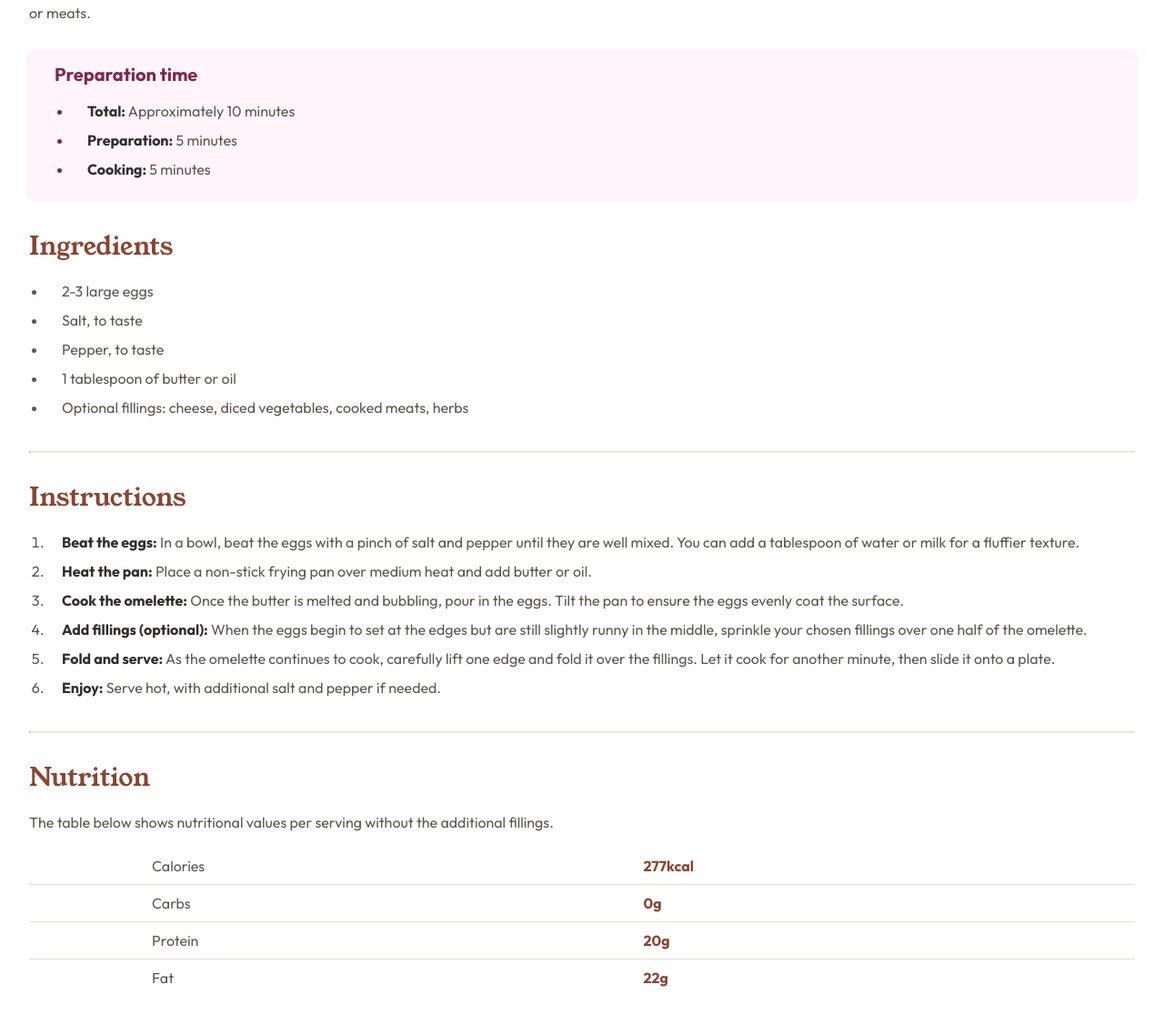
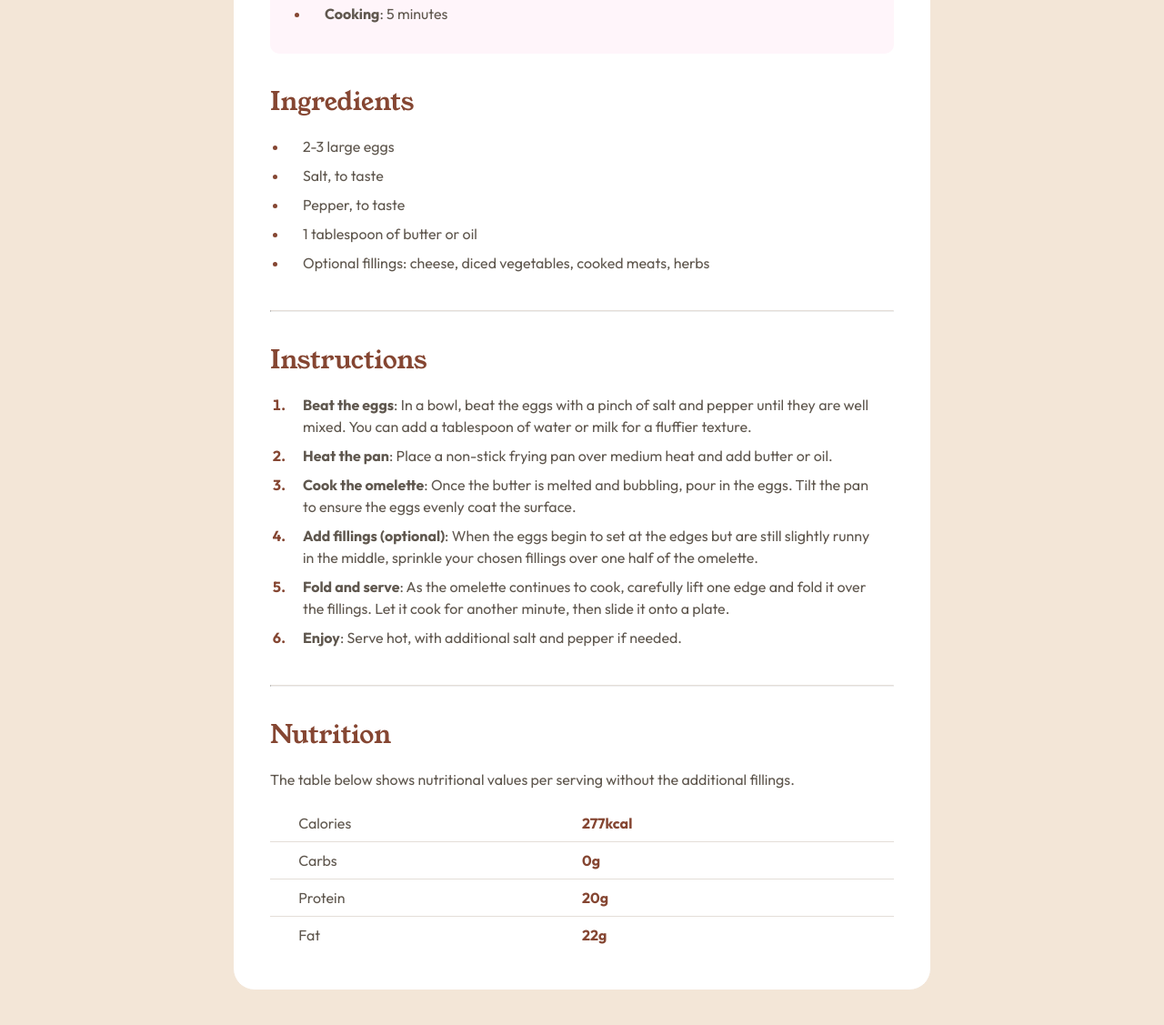
Before and after one commit to jma26/recipe-page, a plain HTML site: page index.html in a window 1280 px wide. Shown: the part 707-1834 px from the top of the page at 91% size. Drawn offline with Linux system fonts and the light colour scheme.

Commit message:
Add desktop styling

```diff
--- a/index.html
+++ b/index.html
@@ -30,16 +30,16 @@
       <!-- Preparation section -->
       <section class="recipe__preparation-section">
         <h2 class="recipe__preparation-headline">Preparation time</h2>
-        <ul class="recipe__preparation-list">
-          <li><span class="recipe__list-item--bold">Total:</span> Approximately 10 minutes</li>
-          <li><span class="recipe__list-item--bold">Preparation:</span> 5 minutes</li>
-          <li><span class="recipe__list-item--bold">Cooking:</span> 5 minutes</li>
+        <ul class="recipe__preparation-list recipe__section-list">
+          <li><span class="recipe__list-item--bold">Total</span>: Approximately 10 minutes</li>
+          <li><span class="recipe__list-item--bold">Preparation</span>: 5 minutes</li>
+          <li><span class="recipe__list-item--bold">Cooking</span>: 5 minutes</li>
         </ul>
       </section>
        <!-- Ingredients section -->
-      <section class="recipe__ingredients-section">
-        <h2 class="recipe__ingredients-headline young-serif-regular">Ingredients</h2>
-        <ul class="recipe__ingredients-list">
+      <section class="recipe__ingredients-section recipe__article-section">
+        <h2 class="recipe__ingredients-headline recipe__section-headline young-serif-regular">Ingredients</h2>
+        <ul class="recipe__ingredients-list recipe__section-list">
           <li>2-3 large eggs</li>
           <li>Salt, to taste</li>
           <li>Pepper, to taste</li>
@@ -49,21 +49,21 @@
       </section>
       <hr />
       <!-- Instructions section -->
-      <section class="recipe__instructions-section">
-        <h2 class="recipe__instructions-headline young-serif-regular">Instructions</h2>
-        <ol class="recipe__instructions-list">
-          <li><span class="recipe__list-item--bold">Beat the eggs:</span> In a bowl, beat the eggs with a pinch of salt and pepper until they are well mixed. You can add a tablespoon of water or milk for a fluffier texture.</li>
-          <li><span class="recipe__list-item--bold">Heat the pan:</span> Place a non-stick frying pan over medium heat and add butter or oil.</li>
-          <li><span class="recipe__list-item--bold">Cook the omelette:</span> Once the butter is melted and bubbling, pour in the eggs. Tilt the pan to ensure the eggs evenly coat the surface.</li>
-          <li><span class="recipe__list-item--bold">Add fillings (optional):</span> When the eggs begin to set at the edges but are still slightly runny in the middle, sprinkle your chosen fillings over one half of the omelette.</li>
-          <li><span class="recipe__list-item--bold">Fold and serve:</span> As the omelette continues to cook, carefully lift one edge and fold it over the fillings. Let it cook for another minute, then slide it onto a plate.</li>
-          <li><span class="recipe__list-item--bold">Enjoy:</span> Serve hot, with additional salt and pepper if needed.</li>
+      <section class="recipe__instructions-section recipe__article-section">
+        <h2 class="recipe__instructions-headline recipe__section-headline young-serif-regular">Instructions</h2>
+        <ol class="recipe__instructions-list recipe__section-list">
+          <li><span class="recipe__list-item--bold">Beat the eggs</span>: In a bowl, beat the eggs with a pinch of salt and pepper until they are well mixed. You can add a tablespoon of water or milk for a fluffier texture.</li>
+          <li><span class="recipe__list-item--bold">Heat the pan</span>: Place a non-stick frying pan over medium heat and add butter or oil.</li>
+          <li><span class="recipe__list-item--bold">Cook the omelette</span>: Once the butter is melted and bubbling, pour in the eggs. Tilt the pan to ensure the eggs evenly coat the surface.</li>
+          <li><span class="recipe__list-item--bold">Add fillings (optional)</span>: When the eggs begin to set at the edges but are still slightly runny in the middle, sprinkle your chosen fillings over one half of the omelette.</li>
+          <li><span class="recipe__list-item--bold">Fold and serve</span>: As the omelette continues to cook, carefully lift one edge and fold it over the fillings. Let it cook for another minute, then slide it onto a plate.</li>
+          <li><span class="recipe__list-item--bold">Enjoy</span>: Serve hot, with additional salt and pepper if needed.</li>
         </ol>
       </section>
       <hr />
       <!-- Nutrition section -->
-      <section class="recipe__nutrition-section">
-        <h2 class="recipe__nutrition-headline young-serif-regular">Nutrition</h2>
+      <section class="recipe__nutrition-section recipe__article-section">
+        <h2 class="recipe__nutrition-headline recipe__section-headline young-serif-regular">Nutrition</h2>
         <p class="recipe__nutrition-copy">The table below shows nutritional values per serving without the additional fillings.</p>
         <table class="recipe__nutrition-table">
           <tr>
--- a/style.css
+++ b/style.css
@@ -66,10 +66,19 @@ hr {
   margin: 0 2rem;
 }
 
+main {
+  background-color: rgb(243, 230, 215);
+  min-height: 100vh;
+}
+
 .recipe__article {
+  background-color: #FFFFFF;
+  border: 1px solid var(--stone-100);
   display: flex;
   flex-direction: column;
-  gap: 1.75rem;
+  gap: 2rem;
+  margin: 0 auto;
+  max-width: 768px;
   width: 100%;
 }
 
@@ -79,7 +88,7 @@ hr {
   gap: 1.75rem;
 }
 
-.recipe__image {
+.recipe__header-image {
   height: auto;
 }
 
@@ -94,7 +103,7 @@ hr {
 }
 
 .recipe__header-headline, .recipe__header-copy {
-  padding: 0 2rem;
+  padding: 0 1.75rem;
 }
 
 /* Preparation section */
@@ -105,7 +114,7 @@ hr {
   flex-direction: column;
   gap: 1rem;
   margin: 0 1.75rem;
-  padding: 1rem 2rem;
+  padding: 1.5rem;
 }
 
 .recipe__preparation-headline {
@@ -113,11 +122,6 @@ hr {
   font-family: "Outfit", sans-serif;
   font-size: 1.25rem;
   line-height: 1.2;
-}
-
-.recipe__preparation-list {
-  list-style-position: outside;
-  padding: 0 1.25rem;
 }
 
 .recipe__preparation-list li {
@@ -131,8 +135,37 @@ hr {
   margin-right: 2rem;
 }
 
+/* Preparation, Ingredients, Instructions, Nutrition sections */
+.recipe__article-section {
+  display: flex;
+  flex-direction: column;
+  gap: 1rem;
+  padding: 0 1.75rem;
+}
+
+.recipe__section-headline {
+  color: var(--brown-800);
+  font-size: 1.75rem;
+}
+
+.recipe__section-list {
+  list-style-position: outside;
+  padding: 0 1.25rem;
+}
+
+.recipe__section-list li {
+  color: var(--stone-600);
+  margin-bottom: 0.5rem;
+  padding-left: 1rem;
+}
+
+.recipe__section-list li::marker {
+  color: var(--brown-800);
+  font-weight: bold;
+}
+
 .recipe__list-item--bold {
-  color: var(--stone-900);
+  color: var(--stone-600);
   font-weight: bold;
 }
 
@@ -141,61 +174,12 @@ hr {
   display: flex;
   flex-direction: column;
   gap: 1rem;
-  padding: 0 2rem;
-}
-
-.recipe__ingredients-headline {
-  color: var(--brown-800);
-  font-size: 1.75rem;
-}
-
-.recipe__ingredients-list {
-  list-style-position: outside;
-  padding: 0 1.25rem
-}
-
-.recipe__ingredients-list li {
-  color: var(--stone-600);
-  margin-bottom: 0.5rem;
-  padding-left: 1rem;
-}
-
-/* Instructions section */
-.recipe__instructions-section {
-  display: flex;
-  flex-direction: column;
-  gap: 1rem;
-  padding: 0 2rem;
-}
-
-.recipe__instructions-headline {
-  color: var(--brown-800);
-  font-size: 1.75rem;
-}
-
-.recipe__instructions-list {
-  list-style-position: outside;
-  padding: 0 1.25rem;
-}
-
-.recipe__instructions-list li {
-  color: var(--stone-600);
-  margin-bottom: 0.5rem;
-  padding-left: 1rem;
+  padding: 0 1.75rem;
 }
 
 /* Nutrition section */
 .recipe__nutrition-section {
-  display: flex;
-  flex-direction: column;
-  gap: 1rem;
   margin-bottom: 1.75rem;
-  padding: 0 2rem;
-}
-
-.recipe__nutrition-headline {
-  color: var(--brown-800);
-  font-size: 1.75rem;
 }
 
 .recipe__nutrition-copy {
@@ -230,3 +214,47 @@ hr {
   font-weight: bold;
   grid-column: 6 / -1;
 }
+
+@media screen and (min-width: 768px) {
+  main {
+    padding: 3rem 0;
+  }
+
+  .recipe__article {
+    border: 1px solid var(--stone-100);
+    border-radius: 24px;
+    padding: 2.5rem;
+  }
+
+  .recipe__header-image {
+    border-radius: 12px;
+  }
+
+  .recipe__header-headline, .recipe__header-copy {
+    padding: 0;
+  }
+
+  .recipe__preparation-section, hr {
+    margin: 0;
+  }
+
+  .recipe__article-section {
+    padding: 0;
+  }
+
+  .recipe__article-section:last-child {
+    margin-bottom: 0;
+  }
+
+  .recipe__nutrition-table tr {
+    grid-template-columns: repeat(22, 1fr);
+  }
+
+  .recipe__nutrition-nutrient {
+    grid-column: 2 / 12;
+  }
+
+  .recipe__nutrition-nutrient-value {
+    grid-column: 12 / -1;
+  }
+}
```
